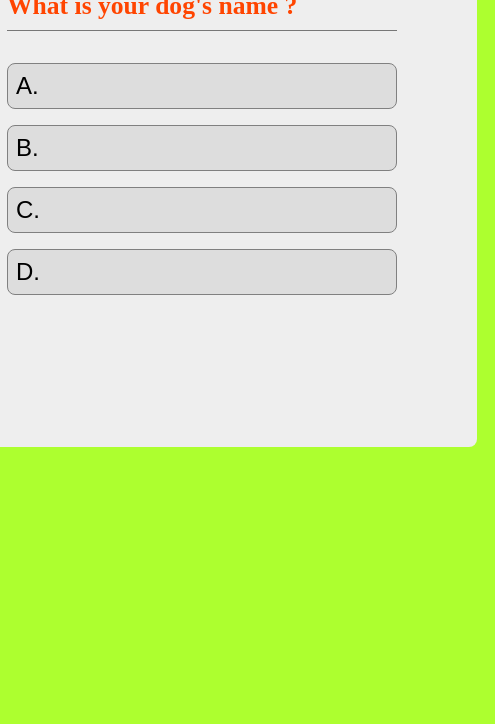
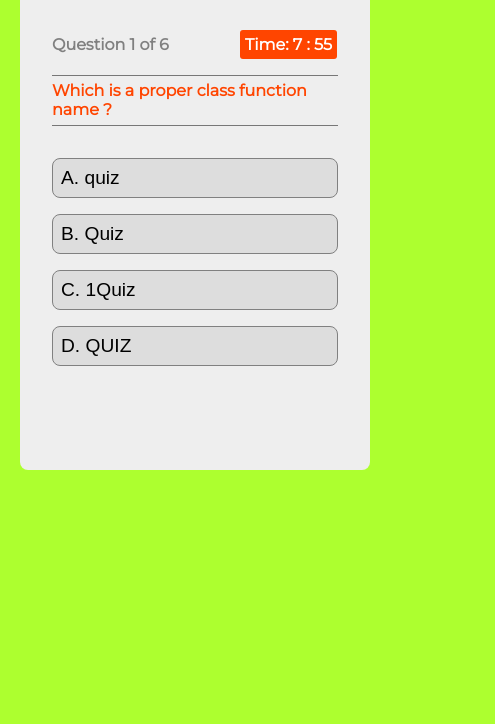
Before and after one commit to Kene10-codes/QuizApp, a plain HTML site: page index.html in a window 390 px wide. Shown: the part 120-844 px from the top of the page, 495 px wide, since content can reach past the window. Drawn offline with Linux system fonts and the light colour scheme.

Commit message:
Added the timer functionalty and improved the mobile responsiveness

```diff
--- a/index.html
+++ b/index.html
@@ -6,6 +6,9 @@
     <meta name="viewport" content="width=device-width, initial-scale=1.0">
     <title>Quiz App</title>
     <link rel="stylesheet" href="style.css">
+    <link rel="preconnect" href="https://fonts.googleapis.com">
+    <link rel="preconnect" href="https://fonts.gstatic.com" crossorigin>
+    <link href="https://fonts.googleapis.com/css2?family=Montserrat&display=swap" rel="stylesheet">
 </head>
 <biv>
     <div class="container">
@@ -13,8 +16,8 @@
             <div id="quiz">
                 <h1>JavaScript Quizz</h1>
                 <div class="quiz-header">
-                    <p class="progress">Question x of y</p>
-                    <p class="count-down">15</p>
+                    <p class="progress"></p>
+                    <p class="count-down">8: 00</p>
                 </div>
                 <p class="question">What is your dog's name ?</p>
                 <div class="buttons">
@@ -26,5 +29,6 @@
             </div>
         </div>
     </div>
+    <script src="main.js"></script>
 </body>
 </html>
--- a/main.js
+++ b/main.js
@@ -6,7 +6,7 @@ class Quiz {
     this.questionIndex = 0;
   }
 
-  qetQuestionIndex() {
+  getQuestionIndex() {
     return this.questions[this.questionIndex];
   }
 
@@ -35,8 +35,115 @@ class Question {
   }
 }
 
-
 // Display func
 function displayQuestion() {
-    if(Quiz.isEnded()){}
+  if (quiz.isEnded()) {
+    showScores();
+  } else {
+    // Show the question
+    let questionElement = document.querySelector(".question");
+    questionElement.innerHTML = quiz.getQuestionIndex().text;
+
+    // Show the options
+    let choices = quiz.getQuestionIndex().choice;
+    for (let i = 0; i < choices.length; i++) {
+      let choiceElement = document.querySelector(`#choice${i}`);
+      choiceElement.innerHTML = choices[i];
+      guess(`btn${i}`, choices[i]);
+    }
+  }
 }
+
+// Guess func
+function guess(id, guess) {
+  let button = document.getElementById(id);
+  button.onclick = function () {
+    quiz.guess(guess);
+    displayQuestion();
+  };
+
+  showProgress();
+}
+
+// Show progress
+function showProgress() {
+  let currentQstNumber = quiz.questionIndex + 1;
+  let questionElement = document.querySelector(".progress");
+  questionElement.innerHTML = `Question ${currentQstNumber} of ${quiz.questions.length}`;
+}
+
+// Show score
+function showScores() {
+  let quizEndHTML = `
+   <h1>Quiz has completed</h1>
+   <h2 class="score">You scored ${quiz.score} out of ${quiz.questions.length}</h2>
+   <div class="quiz-repeat">
+     <a href="index.html">Start New Quiz </a>
+   </div>
+  `;
+  let quizElement = document.querySelector("#quiz");
+  quizElement.innerHTML = quizEndHTML;
+}
+
+// Questions Array
+let questions = [
+  new Question(
+    "Which is a proper class function name ?",
+    ["quiz", "Quiz", "1Quiz", "QUIZ"],
+    "Quiz"
+  ),
+  new Question(
+    "is HTML a programming language ?",
+    ["No", "Yes", "Maybe", "Not sure"],
+    "No"
+  ),
+  new Question(
+    "Which one is not among the Array methods in JavaScript ?",
+    ["sort", "filter", "map", "includes"],
+    "includes"
+  ),
+  new Question(
+    "How do you declare a variable in JavaScript ?",
+    ["let", "const", "var", "All of the above"],
+    "All of the above"
+  ),
+  new Question(
+    "Which one is a string method ?",
+    ["substring", "slice", "forEach", "map"],
+    "substring"
+  ),
+  new Question(
+    "Which method do you use remove a key value pair from an Object ?",
+    ["substring", "pop", "remove", "delete"],
+    "delete"
+  ),
+];
+
+// initialize the Quiz
+let quiz = new Quiz(questions);
+
+// dipslay questions
+displayQuestion();
+
+// Add a countdown timer
+let time = 8;
+let quizTimeInMinutes = time * 60 * 60;
+quizTime = quizTimeInMinutes / 60;
+
+let countTimer = document.querySelector(".count-down");
+
+function starTimer() {
+  let quizTimer = setInterval(function () {
+    if (quizTime < 1) {
+      clearInterval(quizTimer);
+      showScores();
+    } else {
+      quizTime--;
+      let sec = Math.floor(quizTime % 60);
+      let min = Math.floor((quizTime / 60) % 60);
+      countTimer.innerHTML = `Time: ${min} : ${sec}`;
+    }
+  }, 1000);
+}
+
+starTimer();
--- a/style.css
+++ b/style.css
@@ -6,11 +6,12 @@
 
 body {
   background: greenyellow;
+  font-family: "Montserrat", sans-serif;
 }
 
 p {
-  font-size: 1.3rem;
-  line-height: 1.5;
+  font-size: 0.8rem;
+  line-height: 1.2;
 }
 
 img {
@@ -18,28 +19,25 @@ img {
 }
 
 .container {
-  position: absolute;
-  height: 100vh;
-  transform: translate(-50%, -50%);
-  top: 50%;
-  left: 50%;
-  max-width: 600px;
-  padding: 0 2rem;
+  display: grid;
+  place-items: center;
+  margin-top: 50px;
 }
 
 .quiz-box {
   width: 550px;
   margin: 0 auto;
   background-color: #eee;
-  padding: 1rem 5rem 5rem 5rem;
+  padding: 1rem 2rem 2rem 2rem;
   border-radius: 0.5rem;
 }
 
-.quiz0box h1 {
-  background-color: black;
-  font-size: 4rem;
+.quiz-box h1 {
+  background-color: rgb(97, 20, 20);
+  font-size: 1.5rem;
   text-align: center;
   color: #fff;
+  padding: 1rem;
   width: 100%;
   margin-bottom: 2rem;
   border-radius: 3px;
@@ -53,12 +51,12 @@ img {
 
 .progress {
   color: grey;
-  font-size: 1.5rem;
+  font-size: 1.2rem;
   font-weight: 600;
 }
 
 .count-down {
-  font-size: 1.5rem;
+  font-size: 1.2rem;
   font-weight: 700;
   background-color: orangered;
   padding: 5px;
@@ -68,12 +66,13 @@ img {
 }
 
 .question {
-  font-size: 1.6rem;
+  font-size: 1.3rem;
   font-weight: 600;
   color: orangered;
   border: 1px solid #777;
   padding: 5px 0;
   border-width: 1px 0;
+  margin: 15px 0;
 }
 
 .buttons {
@@ -81,16 +80,16 @@ img {
 }
 
 .btn {
-  text-align: left;
   background-color: #ddd;
-  width: 100%;
-  font-size: 1.5rem;
-  color: black;
   border: 1px solid grey;
   border-radius: 0.5rem;
+  color: black;
+  font-size: 1.2rem;
+  outline: none;
   margin: 0.5rem 0;
   padding: 0.5rem;
-  outline: none;
+  text-align: left;
+  width: 100%;
 }
 
 .btn:hover {
@@ -106,8 +105,8 @@ img {
 .score {
   color: #000;
   text-align: center;
-  font-size: 2rem;
-  margin-bottom: 4rem;
+  font-size: 1.3rem;
+  margin-bottom: 3rem;
 }
 
 .quiz-repeat {
@@ -116,17 +115,32 @@ img {
 }
 
 .quiz-repeat a {
-  font-size: 1.5rem;
+  font-size: 1.2rem;
   font-weight: 600;
   color: #fff;
   text-decoration: none;
   background-color: rgb(34, 34, 201);
-  padding: 1rem;
-  border-radius: 5px;
-  border-radius: 5px;
+  color: #fff;
+  padding: 0.8rem;
+  border-radius: 0.5rem;
   transition: all 0.3s;
 }
 
 .quiz-repeat a:hover {
-    background-color: aqua;
+  cursor: pointer;
 }
+
+@media only screen and (max-width: 699px) {
+  .container {
+    margin: 40px 20px 0 20px;
+  }
+  .quiz-box {
+    width: 100%;
+  }
+
+  .question,
+  .progress,
+  .count-down {
+    font-size: 1rem;
+  }
+}
```
